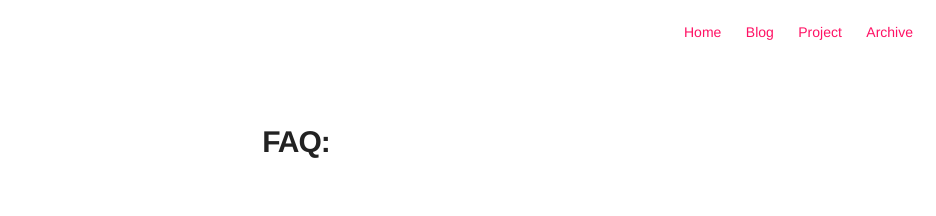
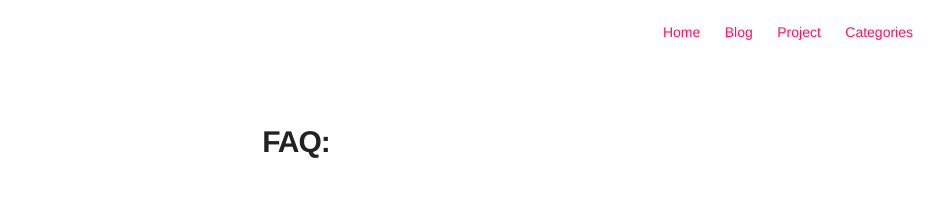
Before and after one commit to DanDanD-an/DanDanD-an.github.io, a Jekyll site: the page built from FAQ.md, in a window 1280 px wide. Shown: the top 216 px of the page, without its empty margins (344-1280 px from the left). Built offline with Jekyll 4.4.1, drawn with Linux system fonts in a browser that asks for light colours; our own code applies the rules of GitHub Pages for plain Markdown files.

Commit message:
add category pagge-test5

```diff
--- a/_includes/nav.html
+++ b/_includes/nav.html
@@ -2,8 +2,8 @@
     <ul class="list">
         {% if page.title == "Home" %}
             <li class="item">
-                <a class="link" href="{{ site.url }}/blog">BLOG</a>
-                <a class="link" href="{{ site.url }}/categories">ARCHIVE</a>
+                <a class="link" href="{{ site.url }}/blog">Blog</a>
+                <a class="link" href="{{ site.url }}/projects">Project</a>
                 <!-- <a class="link" href="{{ site.url }}/projects">PROJECTS</a> -->
             </li>
         {% endif %}
@@ -13,7 +13,7 @@
                 <a class="link" href="{{ site.url }}/">Home</a>
                 <a class="link" href="{{ site.url }}/blog">Blog</a>
                 <a class="link" href="{{ site.url }}/projects">Project</a>
-                <a class="link" href="{{ site.url }}/categories">Archive</a>
+                <a class="link" href="{{ site.url }}/categories">Categories</a>
                 <!-- <a class="link" href="{{ site.url }}/tags">Tags</a> -->
             </li>
             <br>
```
